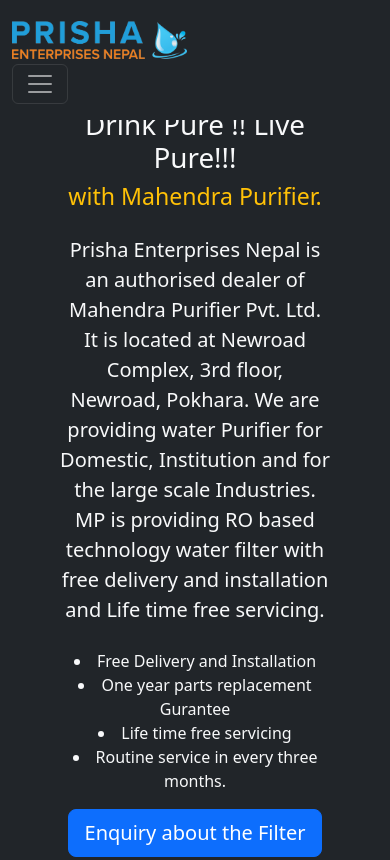
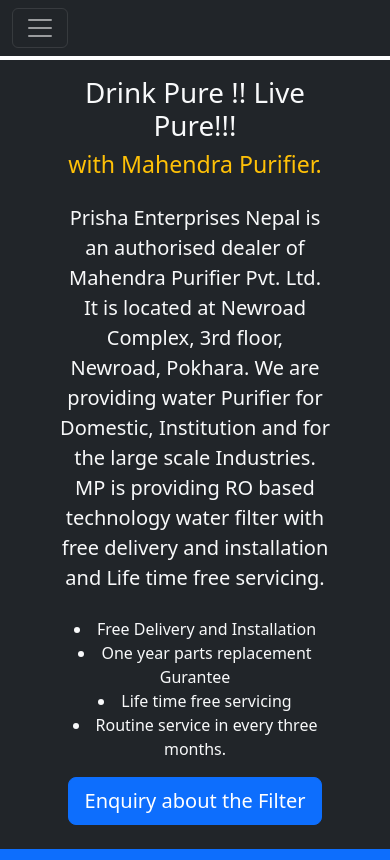
Before and after one commit to sabin45/prishaenterprisesnepal, a plain HTML site: page index.html in a window 390 px wide. Shown: the top 860 px of the page. Drawn offline with nearby package versions, Linux system fonts and the light colour scheme; a script that the page names is missing.

Commit message:
updated the screen resultion

```diff
--- a/index.html
+++ b/index.html
@@ -13,7 +13,7 @@
 
 <body>
     <!-- navbar started -->
-    <nav class="navbar navbar-expand-lg bg-dark navbar-dark py-3 fixed-top">
+    <nav class="navbar navbar-expand-lg bg-dark navbar-dark fixed-top">
         <div class="container">
             <a href="#" class="navbar-brand">
                 <img class="img-fluid w-50" src="images/pen-logo.png" alt="">
@@ -44,7 +44,7 @@
     </nav>
 
     <!-- showcase -->
-    <section id="home" class="bg-dark text-light p-5 p-lg-0 text-center pt-lg-5 text-sm-start">
+    <section id="home" class="bg-dark text-light p-5 p-lg-0 text-center pt-lg-5 text-sm-start py-3">
         <div class="container">
             <div class="d-sm-flex align-items-center justify-content-between">
                 <div>
--- a/style.css
+++ b/style.css
@@ -9,3 +9,8 @@ body::before{
         width: 50%;
     }
 }
+@media(max-width: 768px){
+    .navbar-brand{
+        display: none;
+    }
+}
```
